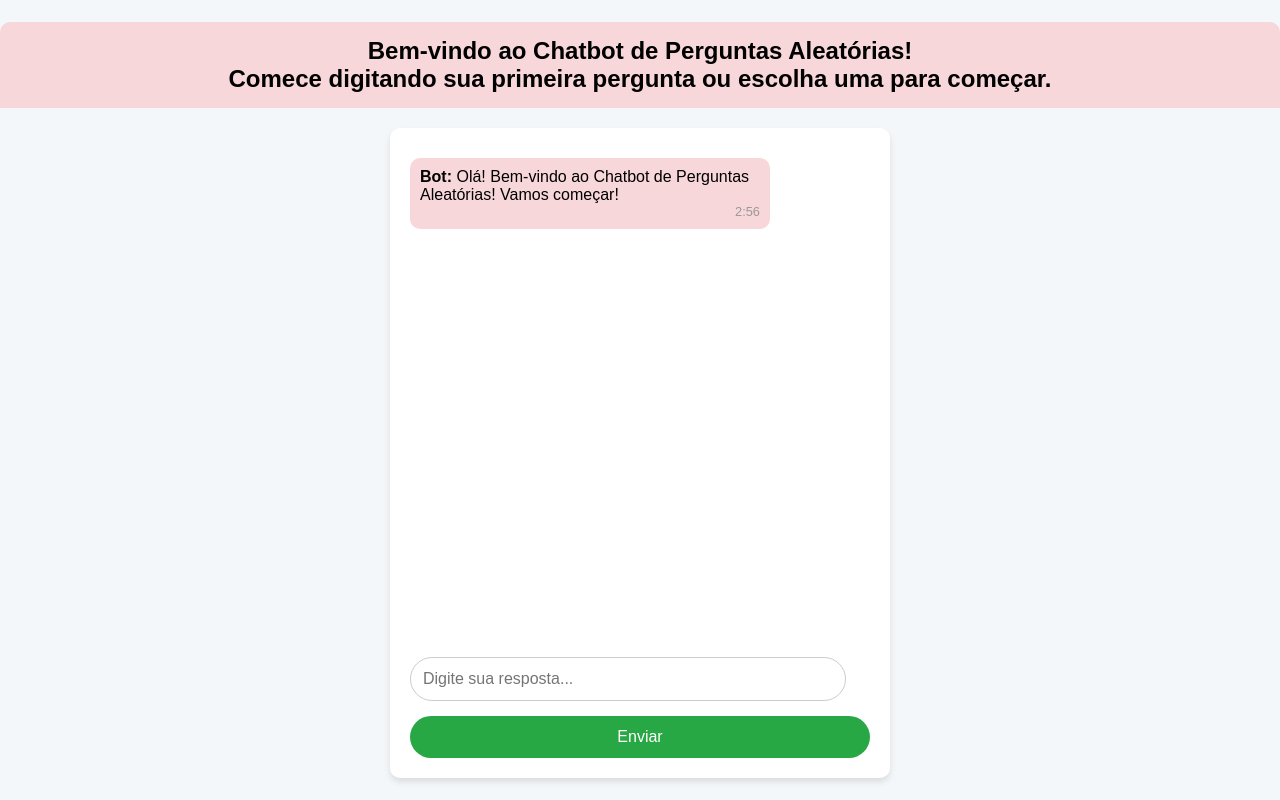
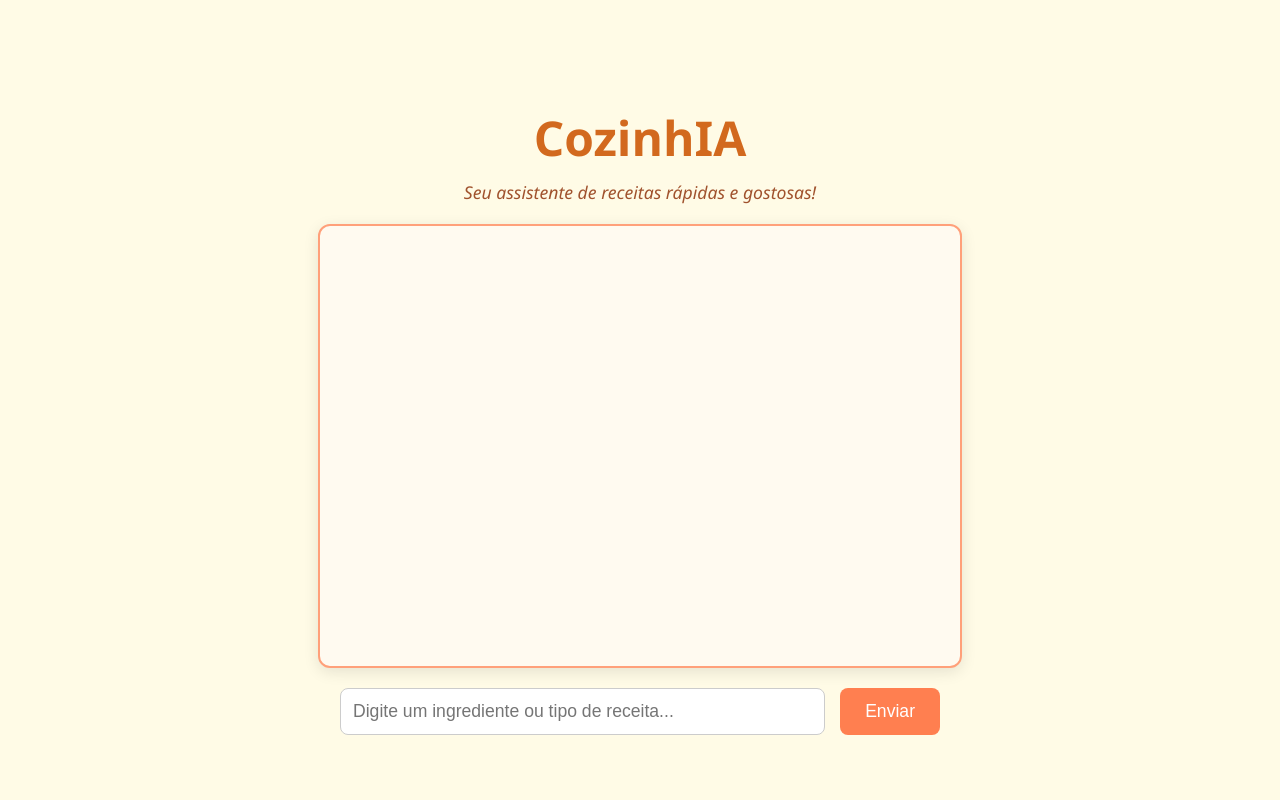
Before and after one commit to carolmvo/chatbot-gh, a Flask app: page / in a window 1280 px wide. Run offline with Flask 3, Linux system fonts and the light colour scheme.

Commit message:
CozinhIA v1

```diff
--- a/app.py
+++ b/app.py
@@ -1,40 +1,109 @@
 from flask import Flask, render_template, request, jsonify
-import random
-import nltk
 from nltk.chat.util import Chat, reflections
 
 app = Flask(__name__)
 
-# Definindo os pares de perguntas e respostas
 pares = [
-    [r"(?i)oi|olá|e aí|ei", ["Olá! Bem-vindo ao Chatbot de Perguntas Aleatórias! Vamos começar!"]],
-    [r"(?i).*", ["Estou aqui para responder suas perguntas. Tente me perguntar algo!"]],
+    [
+        r"(?i)\b(oi|olá|e aí|ei|bom dia|boa tarde|boa noite)\b",
+        ["Oi! Seja bem-vindo ao CozinhIA 🍳 Me conta o que você quer cozinhar hoje!"]
+    ],
+
+    [
+        r"(?i)^.*(ajuda|me ajudar|como funciona|o que você faz).*$",
+        ["Eu te ajudo com receitas! Me diga um ingrediente ou tipo de prato que você tem em mente"]
+    ],
+
+    [
+        r"(?i).*(bolo de chocolate).*",
+        ["Pra fazer bolo de chocolate: 2 ovos, 2 xícaras de açúcar, 1 xícara de leite, 2 de farinha, 1 colher de fermento e 1/2 xícara de chocolate em pó. Asse a 180ºC por 30 minutos. Quer tentar outro sabor de bolo ou mudar o recheio?"]
+    ],
+    [
+        r"(?i).*(bolo de cenoura).*",
+        ["Bolo de cenoura: Bata 3 cenouras, 3 ovos, 1 xícara de óleo. Junte com 2 de açúcar, 2 de farinha, 1 colher de fermento. Asse por 40 minutos a 180ºC. Quer alguma sugestão de cobertura ou outra receita?"]
+    ],
+    [
+        r"(?i).*(bolo de morango).*",
+        ["Bolo de morango: 2 xícaras de farinha, 1 de açúcar, 2 ovos, 1/2 xícara de óleo, 1 xícara de leite, 1 colher de fermento. Asse por 30 minutos. Quer mais alguma ideia doce?"]
+    ],
+
+    [
+        r"(?i).*\b(quero|sim|quero|claro|por favor)\b.*",
+        ["Perfeito! Me diga um ingrediente ou tipo de receita que você quer que eu te mostre"]
+    ],
+    [
+        r"(?i).*\b(nao obrigada|nao obrigado|nao|não|não obrigado|não obrigada|agora não|tô de boa|to de boa|agora nao)\b.*",
+        ["Sem problemas. Estarei por aqui quando quiser cozinhar algo gostoso. Até a próxima!"]
+    ],
+
+    [
+        r"(?i).*(biscoitos de chocolate).*",
+        ["Biscoitos de chocolate: 2 xícaras de farinha, 1 de açúcar, 1/2 de manteiga, 1 ovo, baunilha, 1 xícara de chocolate picado. Asse por 15 min a 180ºC. Quer uma sobremesa diferente agora?"]
+    ],
+    [
+        r"(?i).*(torta de limão).*",
+        ["Torta de limão: Base de biscoito e manteiga. Recheio com leite condensado, creme de leite e suco de limão. Geladeira por 2h. Quer experimentar outra torta ou sobremesa gelada?"]
+    ],
+    [
+        r"(?i).*(brigadeiro).*",
+        ["Brigadeiro de micro-ondas: Misture 1 lata de leite condensado, 2 colheres de chocolate em pó, 1 de manteiga. Micro por 2 min, mexe, depois mais 1 min. Quer aprender outro doce rápido?"]
+    ],
+    [
+        r"(?i).*(salada de frutas).*",
+        ["Salada de frutas: Corte frutas frescas e adicione suco de laranja. Dá pra incrementar com iogurte ou granola. Quer sugestões com frutas diferentes?"]
+    ],
+    [
+        r"(?i).*(bolo de caneca).*",
+        ["Bolo de caneca: 1 ovo, 2 colheres de açúcar, 2 de chocolate, 2 de farinha, 1 de óleo e 1 de leite. Micro-ondas por 1:30 min. Quer outra receita de micro-ondas?"]
+    ],
+
+    [
+        r"(?i).*(pizza caseira).*",
+        ["Pizza caseira: Massa com farinha, fermento, água morna, sal e azeite. Cresça 1h, abra e cubra. Quer sugestões de recheio pra sua pizza?"]
+    ],
+    [
+        r"(?i).*(omelete).*",
+        ["Omelete simples: 2 ovos batidos com sal. Frite com óleo e adicione o que quiser: queijo, legumes, etc. Quer ideias de recheio leve ou proteico?"]
+    ],
+    [
+        r"(?i).*(pão de queijo).*",
+        ["Pão de queijo: 1 xícara de polvilho, 1/2 de queijo, 1 ovo, sal e azeite. Modele e asse por 20 min. Quer uma variação com mais queijo ou temperos?"]
+    ],
+
+    [
+        r"(?i).*(doce|sobremesa).*",
+        ["Adoro doces! Posso sugerir brigadeiro, bolo de caneca ou torta de limão. Algum desses te interessa?"]
+    ],
+    [
+        r"(?i).*(salgado|lanche).*",
+        ["Pra um lanche salgado, temos pão de queijo, pizza ou omelete. Qual desses você quer tentar?"]
+    ],
+    [
+        r"(?i).*(jantar|almoço).*",
+        ["Pra um jantar leve ou rápido, recomendo pizza caseira ou omelete. Quer outra opção?"]
+    ],
+
+    [
+        r"(?i).*(tchau|obrigado|obrigada|valeu|até logo|até mais).*",
+        ["Foi um prazer cozinhar com você! Volte sempre que quiser mais receitas. Até logo"]
+    ],
+
+    [
+        r"(.*)",
+        ["Hmm... não entendi muito bem... Tenta me dizer um ingrediente ou tipo de prato que você gostaria de preparar!"]
+    ]
 ]
 
-reflexoes_personalizadas = {
-    "eu": "você",
-    "meu": "seu",
-    "minha": "sua",
-    "sou": "é",
-    "estou": "está",
-    "você": "eu",
-    "seu": "meu",
-    "sua": "minha",
-    "é": "sou"
-}
+chatbot = Chat(pares, reflections)
 
-chatbot = Chat(pares, reflections=reflexoes_personalizadas)
-
-# Página principal
 @app.route("/")
 def home():
     return render_template("index.html")
 
-# Rota de interação do chatbot
-@app.route("/chat", methods=["POST"])
-def chat():
-    user_message = request.form["message"]
-    response = chatbot.respond(user_message)
+@app.route("/get", methods=["POST"])
+def get_bot_response():
+    user_msg = request.json["msg"]
+    response = chatbot.respond(user_msg)
     return jsonify({"response": response})
 
 if __name__ == "__main__":
--- a/templates/index.html
+++ b/templates/index.html
@@ -1,186 +1,163 @@
 <!DOCTYPE html>
 <html lang="pt-br">
-
 <head>
     <meta charset="UTF-8">
-    <meta name="viewport" content="width=device-width, initial-scale=1.0">
-    <title>Chatbot de Perguntas Aleatórias</title>
+    <title>CozinhIA</title>
     <style>
-        * {
+        body {
+            font-family: 'Segoe UI', sans-serif;
+            background: #fffbe6;
             margin: 0;
             padding: 0;
-            box-sizing: border-box;
+            display: flex;
+            flex-direction: column;
+            align-items: center;
+            justify-content: center;
+            min-height: 100vh;
         }
 
-        body {
-            font-family: Arial, sans-serif;
-            background-color: #f4f7fa;
-            display: flex;
-            justify-content: center;
-            align-items: center;
-            min-height: 100vh;
-            flex-direction: column;
+        h1 {
+            margin-top: 40px;
+            margin-bottom: 10px;
+            color: #d2691e;
+            font-size: 3rem;
+            font-weight: bold;
         }
 
-        .header {
-            background-color: #f8d7da;
-            color: rgb(0, 0, 0);
-            width: 100%;
-            padding: 15px;
-            text-align: center;
-            font-size: 24px;
-            font-weight: bold;
-            border-top-left-radius: 10px;
-            border-top-right-radius: 10px;
+        small {
+            color: #a0522d;
+            font-size: 1.1rem;
             margin-bottom: 20px;
+            font-style: italic;
         }
 
-        .chat-container {
-            width: 100%;
-            max-width: 500px;
-            height: 650px;
-            background-color: #fff;
-            border-radius: 10px;
-            box-shadow: 0 4px 6px rgba(0, 0, 0, 0.1);
-            overflow: hidden;
-            display: flex;
-            flex-direction: column;
+        #chatbox {
+            width: 90%;
+            max-width: 600px;
+            height: 400px;
+            background: #fffaf0;
+            border: 2px solid #ffa07a;
+            border-radius: 12px;
             padding: 20px;
+            overflow-y: auto;
+            box-shadow: 0 4px 15px rgba(0, 0, 0, 0.1);
+            font-size: 1rem;
         }
 
-        .chat-box {
-            flex: 1;
-            overflow-y: auto;
-            padding-right: 10px;
-            margin-bottom: 10px;
+        p {
+            margin: 10px 0;
+            font-size: 1rem;
         }
 
-        .message {
-            margin: 10px 0;
-            padding: 10px;
-            border-radius: 10px;
-            max-width: 80%;
-            word-wrap: break-word;
+        strong {
+            color: #ff7f50;
         }
 
-        .user {
-            background-color: #d1e7dd;
-            margin-left: auto;
-            text-align: right;
-        }
-
-        .bot {
-            background-color: #f8d7da;
-            margin-right: auto;
-            text-align: left;
+        .input-area {
+            width: 90%;
+            max-width: 600px;
+            margin-top: 20px;
+            display: flex;
+            gap: 15px;
+            justify-content: center;
         }
 
         input[type="text"] {
+            flex: 1;
             padding: 12px;
-            width: calc(100% - 24px);
-            border-radius: 25px;
+            border-radius: 8px;
             border: 1px solid #ccc;
-            margin-bottom: 15px;
-            font-size: 16px;
+            font-size: 1.1rem;
             outline: none;
+            transition: 0.3s ease;
+        }
+
+        input[type="text"]:focus {
+            border-color: #ff7f50;
+            box-shadow: 0 0 5px rgba(255, 127, 80, 0.5);
         }
 
         button {
-            padding: 12px 20px;
-            background-color: #28a745;
+            padding: 12px 25px;
+            background: #ff7f50;
             color: white;
             border: none;
-            border-radius: 25px;
+            border-radius: 8px;
+            font-size: 1.1rem;
             cursor: pointer;
-            font-size: 16px;
-            outline: none;
+            transition: background 0.3s ease, transform 0.2s;
         }
 
         button:hover {
-            background-color: #218838;
+            background: #e67350;
+            transform: translateY(-2px);
         }
 
-        .message-time {
-            font-size: 0.8em;
-            color: #999;
-            text-align: right;
+        button:active {
+            transform: translateY(2px);
         }
 
-        /* Scrollbar styling */
-        .chat-box::-webkit-scrollbar {
-            width: 8px;
-        }
+        @media (max-width: 600px) {
+            h1 {
+                font-size: 2.2rem;
+            }
 
-        .chat-box::-webkit-scrollbar-thumb {
-            background: #888;
-            border-radius: 10px;
-        }
+            small {
+                font-size: 1rem;
+            }
 
-        .chat-box::-webkit-scrollbar-thumb:hover {
-            background: #555;
+            #chatbox {
+                height: 300px;
+            }
+
+            input[type="text"], button {
+                font-size: 1rem;
+            }
+
+            .input-area {
+                flex-direction: column;
+            }
         }
     </style>
 </head>
+<body>
+    <h1>CozinhIA</h1>
+    <small>Seu assistente de receitas rápidas e gostosas!</small>
 
-<body>
+    <div id="chatbox"></div>
 
-    <!-- Cabeçalho -->
-    <div class="header">
-        Bem-vindo ao Chatbot de Perguntas Aleatórias!
-        <p>Comece digitando sua primeira pergunta ou escolha uma para começar.</p>
-    </div>
-
-    <!-- Container do Chat -->
-    <div class="chat-container">
-        <div class="chat-box" id="chat-box">
-            <!-- A primeira mensagem será carregada logo ao abrir a página -->
-        </div>
-        <input type="text" id="user-input" placeholder="Digite sua resposta..." autofocus />
-        <button id="send-button">Enviar</button>
+    <div class="input-area">
+        <input type="text" id="userInput" placeholder="Digite um ingrediente ou tipo de receita..." />
+        <button onclick="sendMessage()">Enviar</button>
     </div>
 
     <script>
-        const sendButton = document.getElementById('send-button');
-        const userInput = document.getElementById('user-input');
-        const chatBox = document.getElementById('chat-box');
+        function sendMessage() {
+            const userInput = document.getElementById("userInput").value.trim();
+            if (!userInput) return;
 
-        // Função para adicionar uma mensagem ao chat
-        function appendMessage(sender, message, senderClass) {
-            const messageElement = document.createElement('div');
-            messageElement.classList.add('message', senderClass);
-            messageElement.innerHTML = `<strong>${sender}:</strong> ${message} <div class="message-time">${getTime()}</div>`;
-            chatBox.appendChild(messageElement);
-            chatBox.scrollTop = chatBox.scrollHeight;
+            const chatbox = document.getElementById("chatbox");
+            chatbox.innerHTML += `<p><strong>Você:</strong> ${userInput}</p>`;
+
+            fetch("/get", {
+                method: "POST",
+                headers: { "Content-Type": "application/json" },
+                body: JSON.stringify({ msg: userInput })
+            })
+            .then(response => response.json())
+            .then(data => {
+                chatbox.innerHTML += `<p><strong>CozinhIA:</strong> ${data.response}</p>`;
+                document.getElementById("userInput").value = "";
+                chatbox.scrollTop = chatbox.scrollHeight;
+            });
         }
 
-        // Função para pegar o horário
-        function getTime() {
-            const now = new Date();
-            return `${now.getHours()}:${now.getMinutes()}`;
-        }
-
-        // Enviar a mensagem
-        sendButton.addEventListener('click', async () => {
-            const message = userInput.value.trim();
-            if (message) {
-                appendMessage('Você', message, 'user');
-                userInput.value = '';
-                const response = await fetch('/chat', {
-                    method: 'POST',
-                    body: new URLSearchParams({ message }),
-                    headers: { 'Content-Type': 'application/x-www-form-urlencoded' }
-                });
-                const data = await response.json();
-                appendMessage('Bot', data.response, 'bot');
+        document.getElementById("userInput").addEventListener("keydown", function(event) {
+            if (event.key === "Enter") {
+                sendMessage();
             }
         });
-
-        // Enviar uma mensagem automaticamente quando o chat for carregado
-        window.onload = async () => {
-            appendMessage('Bot', 'Olá! Bem-vindo ao Chatbot de Perguntas Aleatórias! Vamos começar!', 'bot');
-        };
     </script>
 
 </body>
-
 </html>
```
